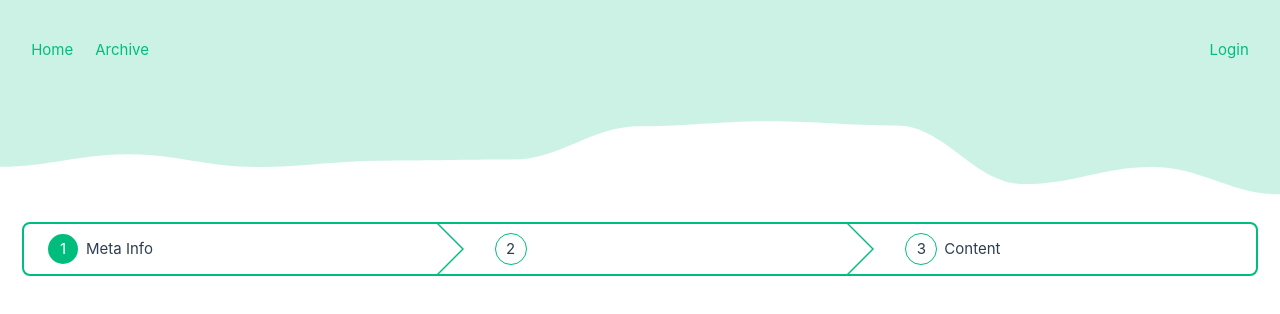
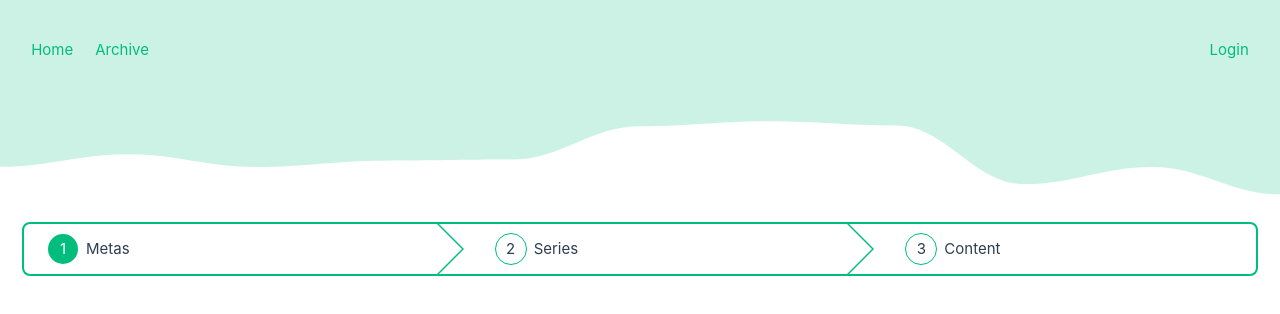
Before and after one commit to csperando/blog-vue, a Vue app: page /blog-vue/test in a window 1280 px wide. Shown: the top 314 px of the page. Built offline with nearby package versions, Linux system fonts and the light colour scheme; no server answers.

Commit message:
progress bar component

```diff
--- a/src/components/progressTabSection.vue
+++ b/src/components/progressTabSection.vue
@@ -1,6 +1,18 @@
 <script setup>
 
-const props = defineProps(["sectionNumber", "active"]);
+import { computed } from "vue";
+
+const props = defineProps(["sectionNumber", "active", "isFirst"]);
+
+const isActive = computed(() => {
+    return (props.sectionNumber == props.active);
+});
+
+const emit = defineEmits('update-active');
+
+const updateActive = function(sectionNumber) {
+    emit("update-active", sectionNumber);
+}
 
 const styles = {
     activeBackground: "bg-(--app-color-green)",
@@ -9,27 +21,25 @@ const styles = {
     nonActiveText: "text-(--color-text) dark:text-white"
 }
 
-const setActive = function(sectionNumber) {
-    props.active = sectionNumber;
-}
-
 </script>
 
 <template>
     <div class="relative w-full h-full flex flex-row items-center justify-start gap-2 hover:opacity-60 hover:cursor-pointer"
-        data-section="2"
-        @click="setActive(2)">
+        data-section="{{ sectionNumber }}"
+        @click="updateActive(sectionNumber)">
 
-        <div class="relative triangle-left">
+        <div v-if="!isFirst" class="relative triangle-left">
             <div class="inner-triangle"></div>
         </div>
+
         <div class="ml-4 relative w-[30px] h-[30px] rounded-full flex flex-row items-center justify-center"
-            :class="(active == 2) ? styles.activeBackground : styles.nonActiveBackground">
+            :class="(isActive) ? styles.activeBackground : styles.nonActiveBackground">
 
-            <p :class="(active == 2) ? styles.activeText : styles.nonActiveText">2</p>
+            <p :class="(isActive) ? styles.activeText : styles.nonActiveText">{{ sectionNumber }}</p>
         </div>
+
         <div>
-            <p class="text-(--color-text) dark:text-white">{{ slot }}</p>
+            <p class="text-(--color-text) dark:text-white"><slot></slot></p>
         </div>
     </div>
 </template>
--- a/src/components/progressTabs.vue
+++ b/src/components/progressTabs.vue
@@ -1,20 +1,23 @@
 <script setup>
     import { ref } from "vue";
-
     import progressTabSection from "./progressTabSection.vue";
 
-    // TODO - props active tab
+    const props = defineProps({
+        "data": {
+            type: Array,
+            required: true,
+        }
+    });
+
     const active = ref(1);
-
-    const styles = {
-        activeBackground: "bg-(--app-color-green)",
-        nonActiveBackground: "outline outline-(--app-color-green)",
-        activeText: "text-white font-bold",
-        nonActiveText: "text-(--color-text) dark:text-white"
+    const setActive = function(sectionNumber) {
+        active.value = sectionNumber;
+        emitSectionUpdate(active.value);
     }
 
-    const setActive = function(sectionNumber) {
-        active.value = sectionNumber;
+    const emit = defineEmits("update");
+    const emitSectionUpdate = function(sectionNumber) {
+        emit("update", sectionNumber);
     }
 
 </script>
@@ -22,39 +25,7 @@
 <template>
     <section>
         <div class="relative w-full bg-white dark:bg-gray-500 flex flex-row items-center h-[50px] outline outline-[2px] outline-(--app-color-text) overflow-hidden rounded-xl">
-
-            <div class="relative w-full h-full flex flex-row items-center justify-start gap-2 hover:opacity-60 hover:cursor-pointer"
-                data-section="1"
-                @click="setActive(1)">
-
-                <div class="ml-4 relative w-[30px] h-[30px] rounded-full flex flex-row items-center justify-center"
-                    :class="(active == 1) ? styles.activeBackground : styles.nonActiveBackground">
-
-                    <p :class="(active == 1) ? styles.activeText : styles.nonActiveText">1</p>
-                </div>
-                <div>
-                    <p class="text-(--color-text) dark:text-white">Meta Info</p>
-                </div>
-            </div>
-
-            <progressTabSection>test</progressTabSection>
-
-            <div class="relative w-full h-full flex flex-row items-center justify-start gap-2 hover:opacity-60 hover:cursor-pointer"
-                data-section="3"
-                @click="setActive(3)">
-
-                <div class="relative triangle-left">
-                    <div class="inner-triangle"></div>
-                </div>
-                <div class="ml-4 relative w-[30px] h-[30px] rounded-full flex flex-row items-center justify-center"
-                    :class="(active == 3) ? styles.activeBackground : styles.nonActiveBackground">
-
-                    <p :class="(active == 3) ? styles.activeText : styles.nonActiveText">3</p>
-                </div>
-                <div>
-                    <p class="text-(--color-text) dark:text-white">Content</p>
-                </div>
-            </div>
+            <progressTabSection v-for="(section, index) in data" :active="active" :sectionNumber="(index + 1)" @update-active="setActive((index + 1))" :isFirst="(index == 0)">{{ section }}</progressTabSection>
         </div>
     </section>
 </template>
--- a/src/views/test.vue
+++ b/src/views/test.vue
@@ -1,7 +1,14 @@
 <script setup>
 import progressTabs from "../components/progressTabs.vue";
+
+const progressBarData = [ "Metas", "Series", "Content" ];
+
+const test = function(e) {
+    console.log(e);
+}
+
 </script>
 
 <template>
-    <progressTabs></progressTabs>
+    <progressTabs :data="progressBarData" @update="test"></progressTabs>
 </template>
```
